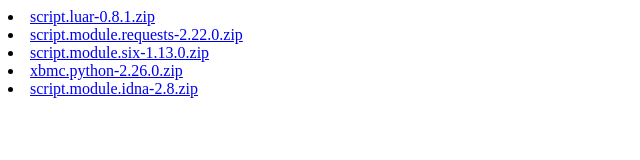
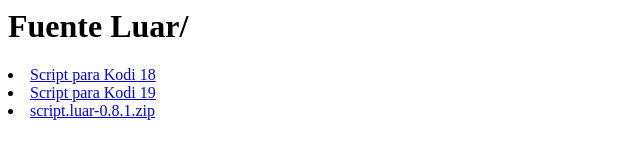
Before and after one commit to LuarSource/Fuente, a plain HTML site: page index.html in a window 1280 px wide. Shown: the whole page, without its empty margins (0-640 px from the left). Drawn offline with Linux system fonts and the light colour scheme.

Commit message:
Update index.html

```diff
--- a/index.html
+++ b/index.html
@@ -1,5 +1,9 @@
-<li><a href="script.luar-0.8.1.zip">script.luar-0.8.1.zip</a></li>
-<li><a href="script.module.requests-2.22.0.zip">script.module.requests-2.22.0.zip</a></li>
-<li><a href="script.module.six-1.13.0.zip">script.module.six-1.13.0.zip</a></li>
-<li><a href="xbmc.python-2.26.0.zip">xbmc.python-2.26.0.zip</a></li>
-<li><a href="script.module.idna-2.8.zip">script.module.idna-2.8.zip</a></li>
+<html>
+ <head>
+ <h1>Fuente Luar/</h1>
+ </head>
+ <body>
+	<li><a href="Script%20para%20Kodi%2018/">Script para Kodi 18</a><td></td></li>
+	<li><a href="Script%20para%20Kodi%2019/">Script para Kodi 19</a><td></td></li>
+	    <li><a href="script.luar-0.8.1.zip">script.luar-0.8.1.zip</a></li>
+ </body></html>
```
